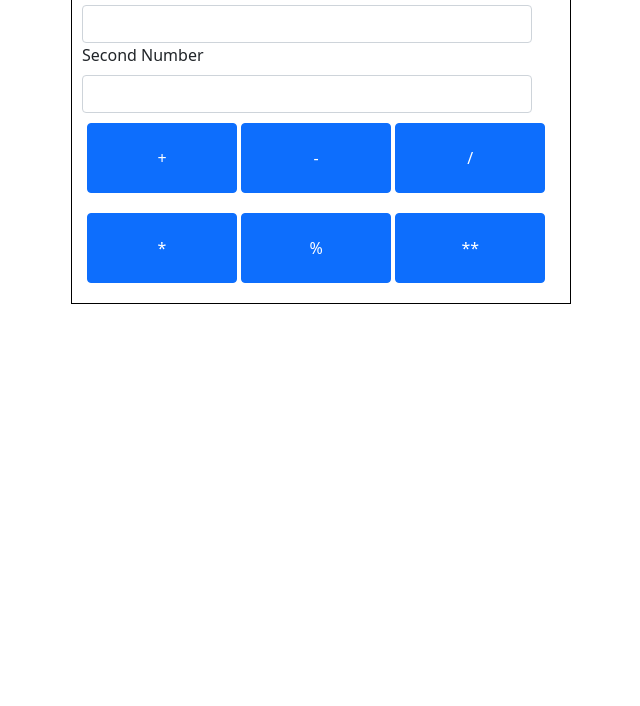
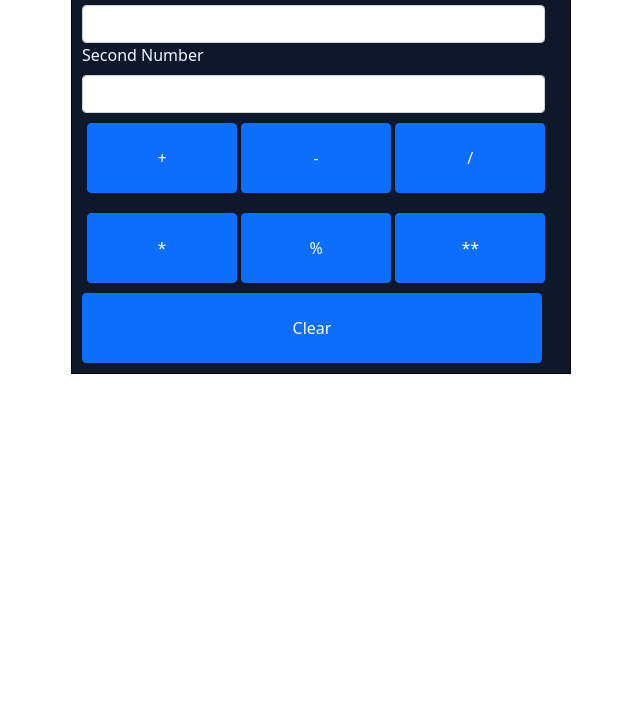
Before and after one commit to i-am-abhinash/React-frontend, a plain HTML site: page day8/calculator.html in a window 1280 px wide. Shown: the part 94-800 px from the top of the page, without its empty margins (319-959 px from the left). Drawn offline with nearby package versions, Linux system fonts and the light colour scheme.

Commit message:
edited some errors

```diff
--- a/day8/calculator.html
+++ b/day8/calculator.html
@@ -10,12 +10,15 @@
                 height: 70px;
             }
             .form-control{
-                width:450px;
+                width:463px;
+            }
+            #button{
+                width:460px;
             }
         </style>
     </head>
     <body>
-        <div class="container" style="width:500px; margin:0 auto; border:1px solid black; padding:10px;">
+        <div class="container" style="width:500px; margin:0 auto; border:1px solid black; padding:10px; background-color: #0F172A; color:aliceblue;">
             <div class="row">
                 <div class="col-md-8">
                     <section>
@@ -41,7 +44,10 @@
                                 <button type="button" class="btn btn-primary" onclick="mod()">%</button>
                                 <button type="button" class="btn btn-primary" onclick="exp()">**</button>
                             </div>
-                            <div id="result">
+                            <div>
+                                <button class="btn btn-primary clear" id="button" onclick="clear()">Clear</button>
+                            </div>
+                            <div id="result" >
                             </div>
                         </form>
                     </section>
@@ -86,6 +92,9 @@
                 let exp = a**b;
                 document.getElementById('result').innerHTML=`<h4><b>Exponential:</b>${exp}<h4>`;
             }
+            function clear(){
+                document.getElementById('result').innerHTML="Result : 0";
+            }
         </script>
     </body>
 </html>
```
Also changed, not shown: day8/student.html (+3 -4 lines).
